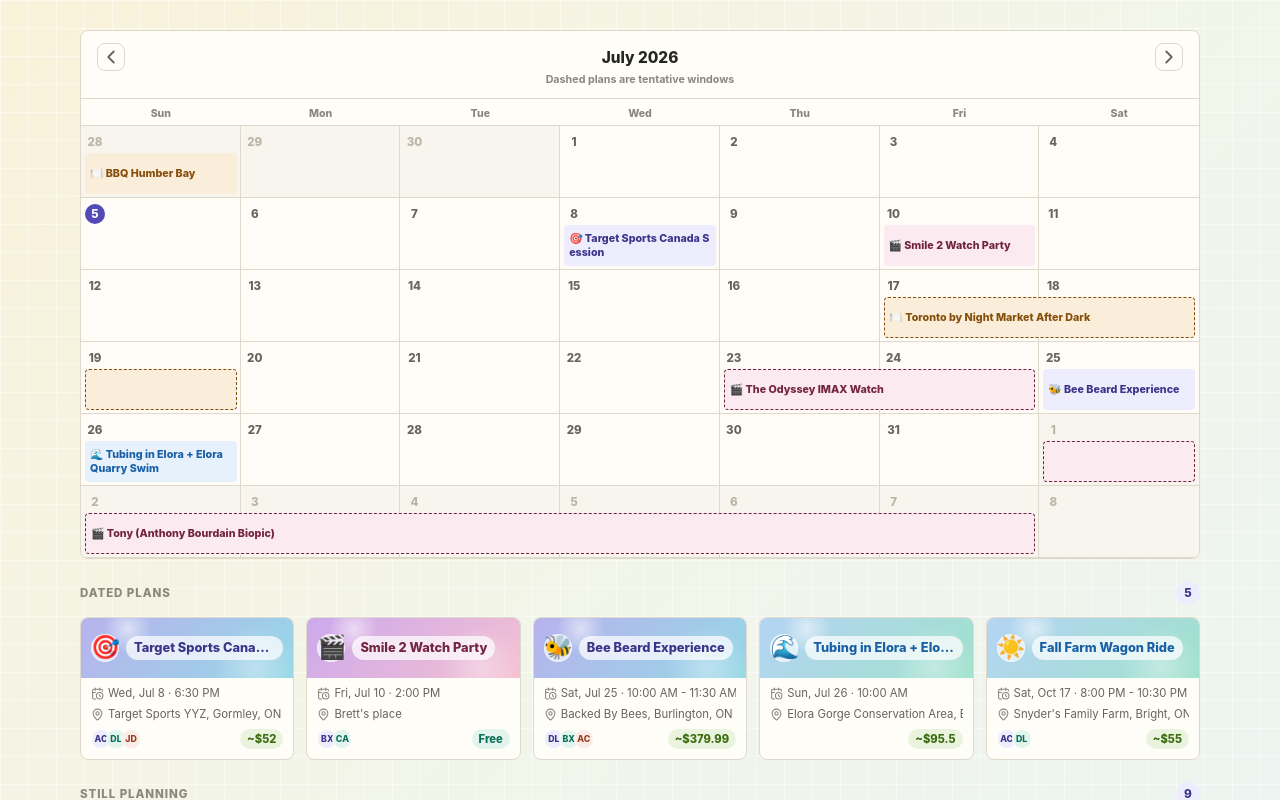
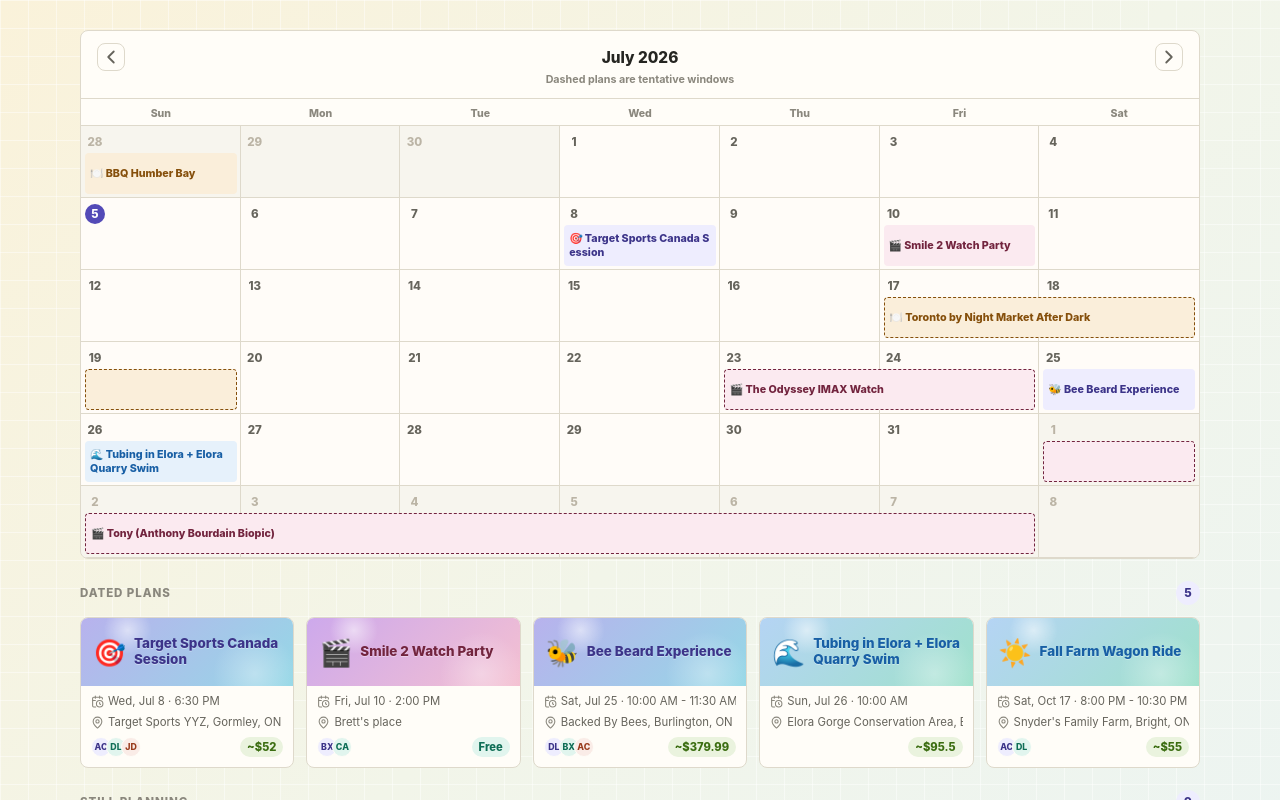
Before and after one commit to loncardom/calentar, a React (Vite) app: page / in a window 1280 px wide. Shown: the top 800 px of the page. Built offline with nearby package versions, Linux system fonts and the light colour scheme.

Commit message:
Remove card title pill styling

```diff
--- a/src/styles/mobile-calendar-overrides.css
+++ b/src/styles/mobile-calendar-overrides.css
@@ -42,11 +42,11 @@
 }
 
 .card-banner {
-  height: 60px;
+  height: 68px;
   justify-content: flex-start;
-  gap: 7px;
-  padding: 10px;
-  font-size: 1.45rem;
+  gap: 8px;
+  padding: 10px 12px;
+  font-size: 1.65rem;
 }
 
 .card-banner img {
@@ -61,28 +61,21 @@
 }
 
 .card-banner > span {
-  width: 28px;
-  height: 28px;
-  display: grid;
-  place-items: center;
   flex: 0 0 auto;
-  border-radius: 999px;
-  background: rgba(255, 255, 255, 0.66);
-  box-shadow: inset 0 0 0 1px rgba(255, 255, 255, 0.42);
   line-height: 1;
 }
 
 .card-banner h3 {
-  max-width: calc(100% - 35px);
-  border-radius: 999px;
-  padding: 4px 8px;
-  background: rgba(255, 255, 255, 0.72);
+  max-width: calc(100% - 38px);
   color: var(--accent);
-  font-size: 0.8rem;
-  line-height: 1.2;
+  font-size: 0.84rem;
+  font-weight: 820;
+  line-height: 1.18;
   overflow: hidden;
-  text-overflow: ellipsis;
-  white-space: nowrap;
+  text-shadow: 0 1px 0 rgba(255, 255, 255, 0.38);
+  display: -webkit-box;
+  -webkit-box-orient: vertical;
+  -webkit-line-clamp: 2;
 }
 
 .card-date,
```
